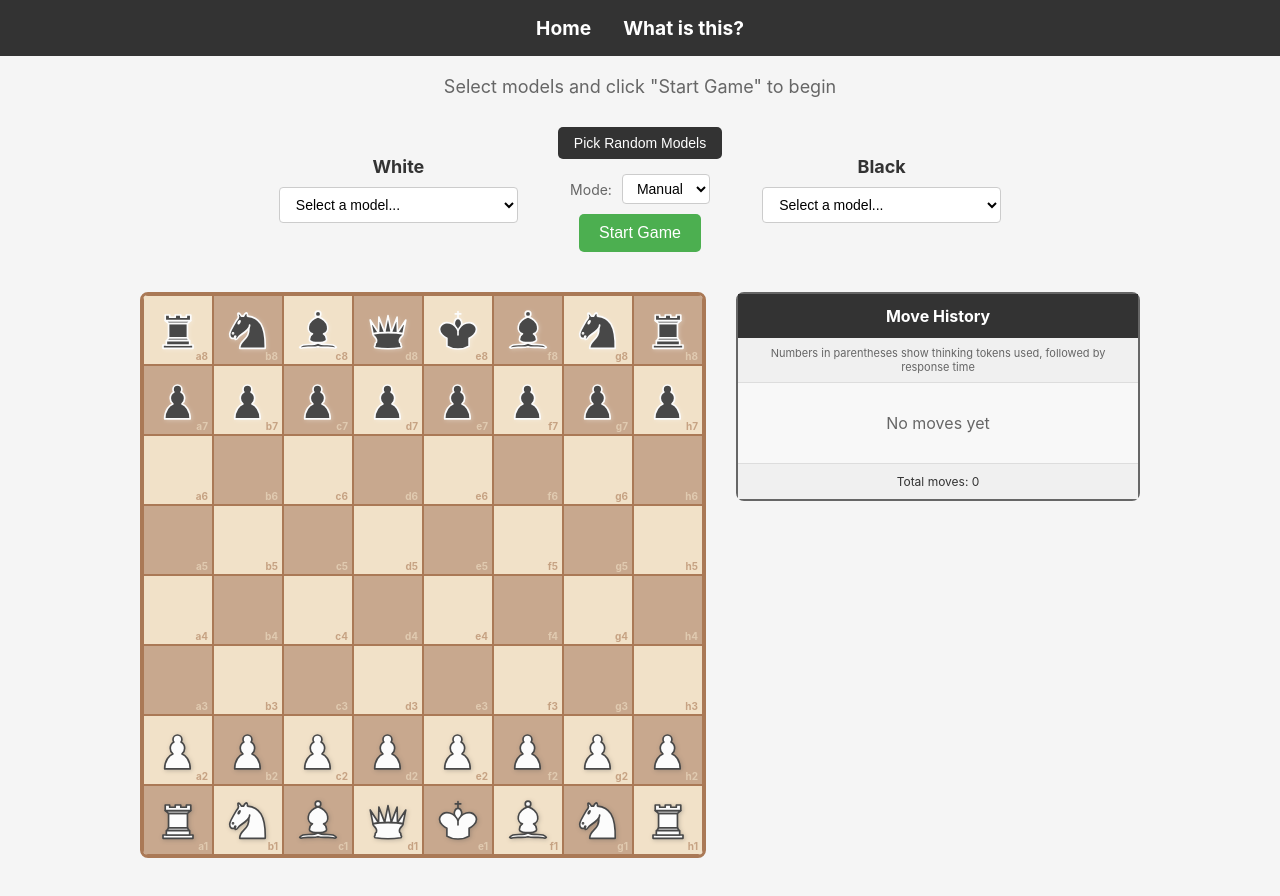
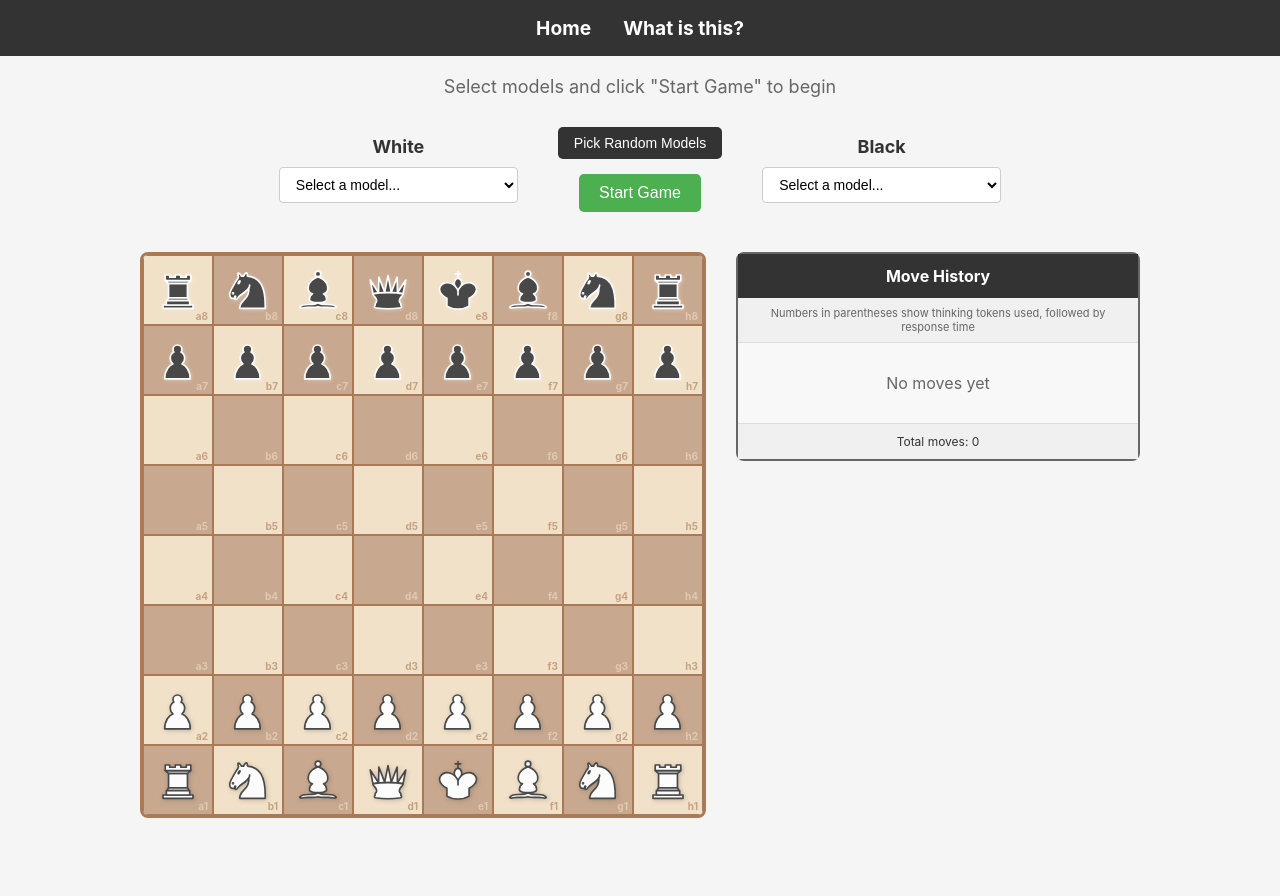
Before and after one commit to sabhirud/llm-chessmatch, a React (Create React App) app in the folder frontend/: page / in a window 1280 px wide. Built offline with nearby package versions, Linux system fonts and the light colour scheme; the HTML template or start-up script is replaced by a standard one.

Commit message:
remove manual mode

```diff
--- a/frontend/src/components/AboutPage.tsx
+++ b/frontend/src/components/AboutPage.tsx
@@ -8,7 +8,7 @@ const AboutPage: React.FC = () => {
       </p>
 
       <p>
-        The app has an "Auto" mode, where the game automatically sends requests to models for each turn, or "Manual" mode, where the user can decide when to kick off the next turn.
+        The app automatically sends requests to models for each turn, with the ability to pause and resume gameplay as needed.
       </p>
 
       <p>
--- a/frontend/src/components/ChessGame.tsx
+++ b/frontend/src/components/ChessGame.tsx
@@ -22,7 +22,6 @@ interface GameState {
   blackModel: string;
   isThinking: boolean;
   gameResult: string | null;
-  gameMode: 'auto' | 'manual';
   isPaused: boolean;
   capturedPieces: {
     white: string[];
@@ -58,7 +57,6 @@ const ChessGame: React.FC = () => {
     blackModel: '',
     isThinking: false,
     gameResult: null,
-    gameMode: 'manual',
     isPaused: false,
     capturedPieces: {
       white: [],
@@ -469,9 +467,9 @@ const ChessGame: React.FC = () => {
     }
   }, [gameState.thinkingOutput, gameState.isStreaming]);
 
-  // Auto-play when it's the next player's turn (only in auto mode and not paused)
+  // Auto-play when it's the next player's turn (when not paused)
   React.useEffect(() => {
-    if (gameState.gameMode === 'auto' && gameState.isGameStarted && !gameState.isGameOver && !gameState.isThinking && !gameState.isPaused) {
+    if (gameState.isGameStarted && !gameState.isGameOver && !gameState.isThinking && !gameState.isPaused) {
       const currentModel = gameState.currentPlayer === 'white' ? gameState.whiteModel : gameState.blackModel;
       if (currentModel) {
         // If awaiting draw response, handle that instead of making a move
@@ -488,7 +486,7 @@ const ChessGame: React.FC = () => {
         }
       }
     }
-  }, [gameState.gameMode, gameState.currentPlayer, gameState.isGameStarted, gameState.isGameOver, gameState.isThinking, gameState.isPaused, gameState.awaitingDrawResponse, gameState.whiteModel, gameState.blackModel, makeMove, handleDrawResponse]);
+  }, [gameState.currentPlayer, gameState.isGameStarted, gameState.isGameOver, gameState.isThinking, gameState.isPaused, gameState.awaitingDrawResponse, gameState.whiteModel, gameState.blackModel, makeMove, handleDrawResponse]);
 
   const resetGame = () => {
     // Cancel any in-flight requests
@@ -512,7 +510,6 @@ const ChessGame: React.FC = () => {
       blackModel: gameState.blackModel,
       isThinking: false,
       gameResult: null,
-      gameMode: 'manual',
       isPaused: false,
       capturedPieces: {
         white: [],
@@ -552,19 +549,6 @@ const ChessGame: React.FC = () => {
     }));
   };
 
-  const nextMove = () => {
-    if (gameState.gameMode === 'manual' && gameState.isGameStarted && !gameState.isGameOver && !gameState.isThinking) {
-      const currentModel = gameState.currentPlayer === 'white' ? gameState.whiteModel : gameState.blackModel;
-      if (currentModel) {
-        // If awaiting draw response, handle that instead of making a move
-        if (gameState.awaitingDrawResponse) {
-          handleDrawResponse(currentModel, gameState.currentPlayer);
-        } else {
-          makeMove(currentModel, gameState.currentPlayer);
-        }
-      }
-    }
-  };
 
   return (
     <div style={{ display: 'flex', flexDirection: 'column', alignItems: 'center', gap: '20px' }}>
@@ -600,24 +584,6 @@ const ChessGame: React.FC = () => {
               Pick Random Models
             </button>
           )}
-          <div style={{ display: 'flex', gap: '10px', alignItems: 'center' }}>
-            <label style={{ fontSize: '14px', color: '#666' }}>Mode:</label>
-            <select
-              value={gameState.gameMode}
-              onChange={(e) => setGameState(prev => ({ ...prev, gameMode: e.target.value as 'auto' | 'manual' }))}
-              disabled={gameState.isGameStarted}
-              style={{
-                padding: '5px 10px',
-                fontSize: '14px',
-                border: '1px solid #ccc',
-                borderRadius: '4px',
-                backgroundColor: gameState.isGameStarted ? '#f5f5f5' : 'white'
-              }}
-            >
-              <option value="auto">Auto</option>
-              <option value="manual">Manual</option>
-            </select>
-          </div>
 
           {!gameState.isGameStarted ? (
             <button
@@ -636,24 +602,6 @@ const ChessGame: React.FC = () => {
             </button>
           ) : (
             <div style={{ display: 'flex', gap: '10px' }}>
-              {gameState.gameMode === 'manual' && (
-                <button
-                  onClick={nextMove}
-                  disabled={gameState.isGameOver || gameState.isThinking}
-                  style={{
-                    padding: '10px 15px',
-                    fontSize: '14px',
-                    backgroundColor: gameState.isGameOver || gameState.isThinking ? '#ccc' : '#333',
-                    color: 'white',
-                    border: 'none',
-                    borderRadius: '5px',
-                    cursor: gameState.isGameOver || gameState.isThinking ? 'not-allowed' : 'pointer'
-                  }}
-                >
-                  {gameState.awaitingDrawResponse ? 'Respond to Draw' : 'Next Move'}
-                </button>
-              )}
-              {gameState.gameMode === 'auto' && (
               <button
                 onClick={togglePause}
                 disabled={gameState.isGameOver}
@@ -669,7 +617,6 @@ const ChessGame: React.FC = () => {
               >
                 {gameState.isPaused ? 'Resume' : 'Pause'}
               </button>
-              )}
               <button
                 onClick={resetGame}
                 style={{
```
Lines whose indentation alone changed are shown as unchanged.
